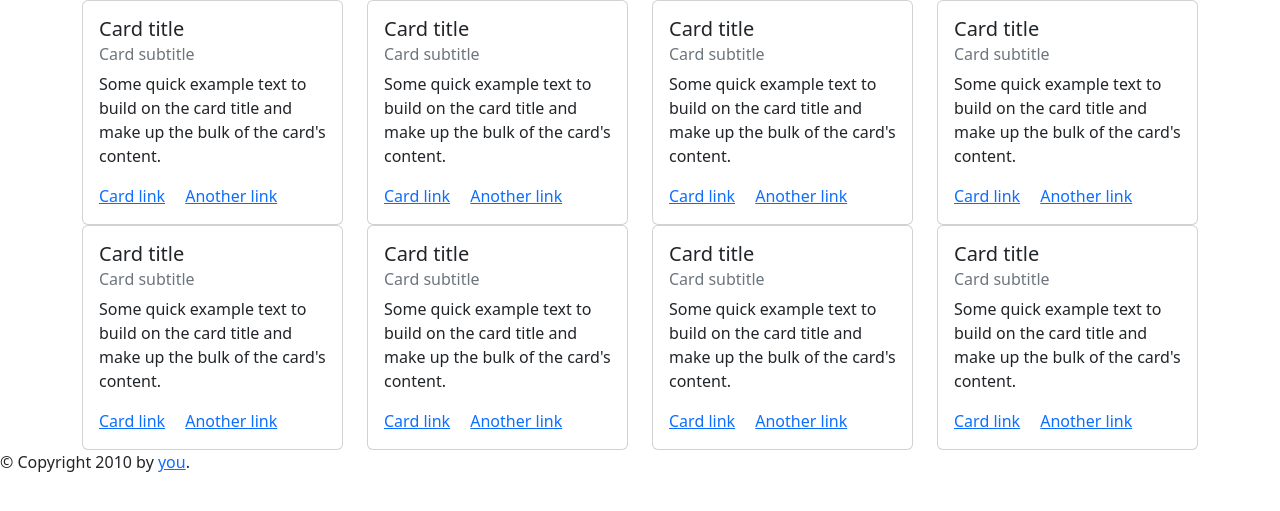
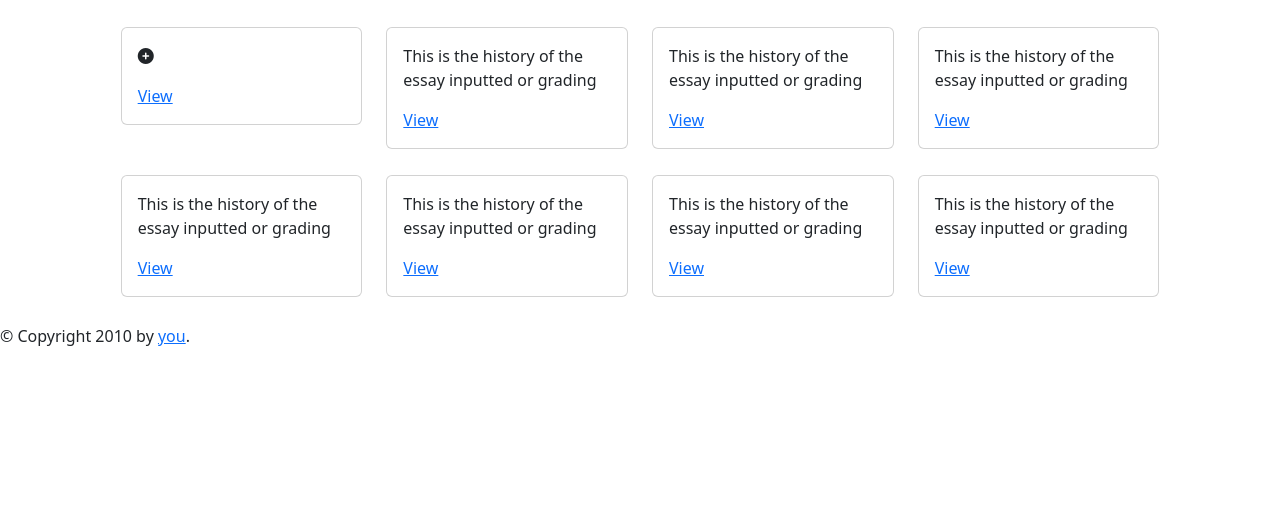
Before and after one commit to fikrihasani/AWE, a Flask app: page / in a window 1280 px wide. Shown: the part 56-567 px from the top of the page. Run offline with Flask 3, Linux system fonts and the light colour scheme; some libraries are stand-ins or nearby versions.

Commit message:
change layout and home

```diff
--- a/templates/home.html
+++ b/templates/home.html
@@ -8,97 +8,32 @@
 {% endblock %}
 {% block content %}
 <div class="container">
-    <div class="row">
+    {% for i in range(0,2) %}
+        <div class="row" style="margin: 20pt;">
+            {% for j in range(0,4) %}
+                {% if (j == 0 and i == 0) %}
                 <div class="col-lg-3 col-md-3">
                     <div class="card">
                         <div class="card-body">
-                    <h5 class="card-title">Card title</h5>
-                    <h6 class="card-subtitle mb-2 text-muted">Card subtitle</h6>
-                    <p class="card-text">Some quick example text to build on the card title and make up the bulk of the card's content.</p>
-                    <a href="#" class="card-link">Card link</a>
-                    <a href="#" class="card-link">Another link</a>
+                            <p>
+                                <i class="fa-solid fa-circle-plus"></i>
+                            </p>
+
+                            <a href="#" class="card-link">View</a>
                         </div>
                     </div>
                 </div>
+                {% else %}
                 <div class="col-lg-3 col-md-3">
                     <div class="card">
                         <div class="card-body">
-                    <h5 class="card-title">Card title</h5>
-                    <h6 class="card-subtitle mb-2 text-muted">Card subtitle</h6>
-                    <p class="card-text">Some quick example text to build on the card title and make up the bulk of the card's content.</p>
-                    <a href="#" class="card-link">Card link</a>
-                    <a href="#" class="card-link">Another link</a>
+                            <p class="card-text">This is the history of the essay inputted or grading</p>
+                            <a href="#" class="card-link">View</a>
                         </div>
                     </div>
                 </div>
-        <div class="col-lg-3 col-md-3">
-            <div class="card">
-                <div class="card-body">
-                    <h5 class="card-title">Card title</h5>
-                    <h6 class="card-subtitle mb-2 text-muted">Card subtitle</h6>
-                    <p class="card-text">Some quick example text to build on the card title and make up the bulk of the card's content.</p>
-                    <a href="#" class="card-link">Card link</a>
-                    <a href="#" class="card-link">Another link</a>
+                {% endif %}
+            {% endfor %}
         </div>
-            </div>
-        </div>
-        <div class="col-lg-3 col-md-3">
-            <div class="card">
-                <div class="card-body">
-                    <h5 class="card-title">Card title</h5>
-                    <h6 class="card-subtitle mb-2 text-muted">Card subtitle</h6>
-                    <p class="card-text">Some quick example text to build on the card title and make up the bulk of the card's content.</p>
-                    <a href="#" class="card-link">Card link</a>
-                    <a href="#" class="card-link">Another link</a>
-                </div>
-            </div>
-        </div>
-    </div>
-    <div class="row">
-        <div class="col-lg-3 col-md-3">
-            <div class="card">
-                <div class="card-body">
-                    <h5 class="card-title">Card title</h5>
-                    <h6 class="card-subtitle mb-2 text-muted">Card subtitle</h6>
-                    <p class="card-text">Some quick example text to build on the card title and make up the bulk of the card's content.</p>
-                    <a href="#" class="card-link">Card link</a>
-                    <a href="#" class="card-link">Another link</a>
-                </div>
-            </div>
-        </div>
-        <div class="col-lg-3 col-md-3">
-            <div class="card">
-                <div class="card-body">
-                    <h5 class="card-title">Card title</h5>
-                    <h6 class="card-subtitle mb-2 text-muted">Card subtitle</h6>
-                    <p class="card-text">Some quick example text to build on the card title and make up the bulk of the card's content.</p>
-                    <a href="#" class="card-link">Card link</a>
-                    <a href="#" class="card-link">Another link</a>
-                </div>
-            </div>
-        </div>
-        <div class="col-lg-3 col-md-3">
-            <div class="card">
-                <div class="card-body">
-                    <h5 class="card-title">Card title</h5>
-                    <h6 class="card-subtitle mb-2 text-muted">Card subtitle</h6>
-                    <p class="card-text">Some quick example text to build on the card title and make up the bulk of the card's content.</p>
-                    <a href="#" class="card-link">Card link</a>
-                    <a href="#" class="card-link">Another link</a>
-                </div>
-            </div>
-        </div>
-        <div class="col-lg-3 col-md-3">
-            <div class="card">
-                <div class="card-body">
-                    <h5 class="card-title">Card title</h5>
-                    <h6 class="card-subtitle mb-2 text-muted">Card subtitle</h6>
-                    <p class="card-text">Some quick example text to build on the card title and make up the bulk of the card's content.</p>
-                    <a href="#" class="card-link">Card link</a>
-                    <a href="#" class="card-link">Another link</a>
-                </div>
-            </div>
-        </div>
-    </div>
-</div>
+    {% endfor %}
 {% endblock %}
--- a/templates/layout.html
+++ b/templates/layout.html
@@ -6,6 +6,7 @@
     <title>{% block title %}{% endblock %} - My Webpage</title>
     <link href="https://cdn.jsdelivr.net/npm/bootstrap@5.2.3/dist/css/bootstrap.min.css" rel="stylesheet" integrity="sha384-rbsA2VBKQhggwzxH7pPCaAqO46MgnOM80zW1RWuH61DGLwZJEdK2Kadq2F9CUG65" crossorigin="anonymous">
     <script src="https://cdn.jsdelivr.net/npm/bootstrap@5.2.3/dist/js/bootstrap.bundle.min.js" integrity="sha384-kenU1KFdBIe4zVF0s0G1M5b4hcpxyD9F7jL+jjXkk+Q2h455rYXK/7HAuoJl+0I4" crossorigin="anonymous"></script>
+    <script src="https://kit.fontawesome.com/36fe1f204e.js" crossorigin="anonymous"></script>
     {% endblock %}
   </head>
   <body>
```
Lines whose indentation alone changed are shown as unchanged.
